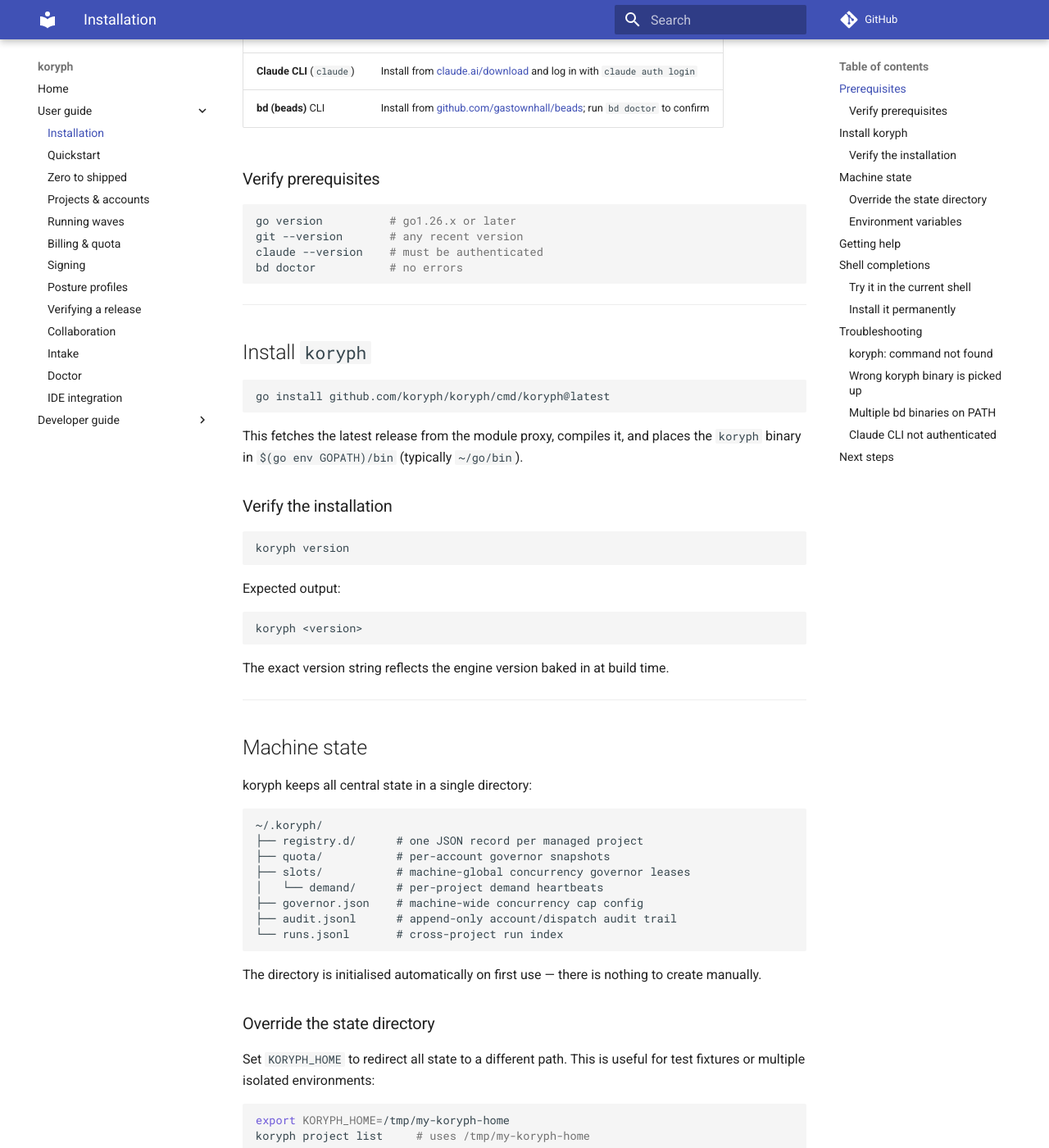
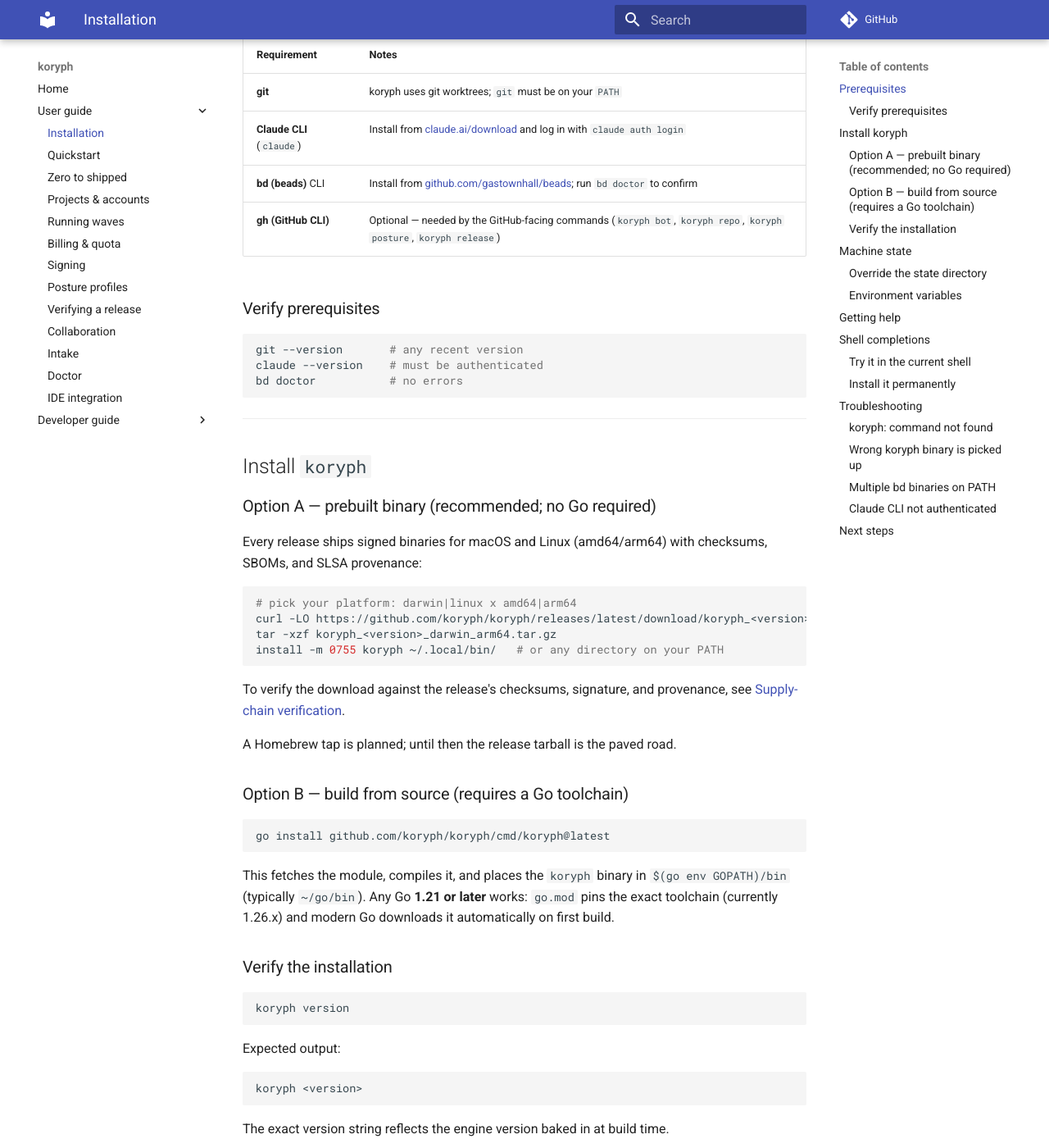
Before and after one commit to koryph/koryph, an MkDocs documentation site: the page built from docs/user-guide/installation.md, in a window 1280 px wide and 1400 px high, scrolled down 345 px. Shown: the whole window at 82% size. Built offline with MkDocs 1.6.1 and Material for MkDocs 9.7.7, drawn with Linux system fonts in a browser that asks for light colours; comment, search, counter and statistics services are not loaded; some of the changed text lies outside the part shown.

Commit message:
docs(install): binary-first install — Go is not a runtime requirement
koryph is CGO_ENABLED=0 static; running it needs no Go at all, and since
v0.5.0 signed prebuilt tarballs are the paved road. Lead installation.md
and the README with the release-artifact install, demote go-install to
the from-source option, and correct the toolchain claim: any Go 1.21+
works (go.mod pins 1.26.x and modern Go auto-downloads it).

Co-Authored-By: Claude Fable 5 <noreply@anthropic.com>
Signed-off-by: Marshall Cody McCain <cody@mccain.family>

````diff
--- a/docs/user-guide/installation.md
+++ b/docs/user-guide/installation.md
@@ -2,6 +2,11 @@
 <!-- Copyright (c) 2026 The Koryph Developers -->
 
 # Installation
+
+koryph is a single static binary (built with `CGO_ENABLED=0`). **Running it
+requires no Go toolchain, no runtime, and no libraries** — download it, put
+it on your `PATH`, done. Go is only involved if you choose to build from
+source.
 
 ## Prerequisites
 
@@ -9,15 +14,14 @@ Before installing koryph, make sure the following are in place:
 
 | Requirement | Notes |
 |---|---|
-| **Go 1.26+** | `go version` must report `go1.26` or later |
 | **git** | koryph uses git worktrees; `git` must be on your `PATH` |
 | **Claude CLI** (`claude`) | Install from [claude.ai/download](https://claude.ai/download) and log in with `claude auth login` |
 | **bd (beads)** CLI | Install from [github.com/gastownhall/beads](https://github.com/gastownhall/beads); run `bd doctor` to confirm |
+| **gh (GitHub CLI)** | Optional — needed by the GitHub-facing commands (`koryph bot`, `koryph repo`, `koryph posture`, `koryph release`) |
 
 ### Verify prerequisites
 
 ```sh
-go version          # go1.26.x or later
 git --version       # any recent version
 claude --version    # must be authenticated
 bd doctor           # no errors
@@ -27,13 +31,33 @@ bd doctor           # no errors
 
 ## Install `koryph`
 
+### Option A — prebuilt binary (recommended; no Go required)
+
+Every release ships signed binaries for macOS and Linux (amd64/arm64) with
+checksums, SBOMs, and SLSA provenance:
+
+```sh
+# pick your platform: darwin|linux x amd64|arm64
+curl -LO https://github.com/koryph/koryph/releases/latest/download/koryph_<version>_darwin_arm64.tar.gz
+tar -xzf koryph_<version>_darwin_arm64.tar.gz
+install -m 0755 koryph ~/.local/bin/   # or any directory on your PATH
+```
+
+To verify the download against the release's checksums, signature, and
+provenance, see [Supply-chain verification](supply-chain.md).
+
+A Homebrew tap is planned; until then the release tarball is the paved road.
+
+### Option B — build from source (requires a Go toolchain)
+
 ```sh
 go install github.com/koryph/koryph/cmd/koryph@latest
 ```
 
-This fetches the latest release from the module proxy, compiles it, and
-places the `koryph` binary in `$(go env GOPATH)/bin` (typically
-`~/go/bin`).
+This fetches the module, compiles it, and places the `koryph` binary in
+`$(go env GOPATH)/bin` (typically `~/go/bin`). Any Go **1.21 or later**
+works: `go.mod` pins the exact toolchain (currently 1.26.x) and modern Go
+downloads it automatically on first build.
 
 ### Verify the installation
 
@@ -175,14 +199,17 @@ Start a new shell after installing (or source the script as shown above).
 
 ### `koryph: command not found`
 
-`koryph` is installed to `$(go env GOPATH)/bin`. Add it to your `PATH`:
+The directory holding the binary is not on your `PATH`. For a prebuilt
+binary, that is wherever you installed it (e.g. `~/.local/bin`); for a
+source build it is `$(go env GOPATH)/bin`:
 
 ```sh
-export PATH="$(go env GOPATH)/bin:$PATH"
+export PATH="$HOME/.local/bin:$PATH"          # prebuilt binary
+export PATH="$(go env GOPATH)/bin:$PATH"      # go install
 ```
 
-Add that line to your shell's profile file (`.zshrc`, `.bashrc`, etc.) so
-it persists across sessions.
+Add the matching line to your shell's profile file (`.zshrc`, `.bashrc`,
+etc.) so it persists across sessions.
 
 ### Wrong `koryph` binary is picked up
 
````
Also changed, not shown: README.md (+8 -4 lines).
